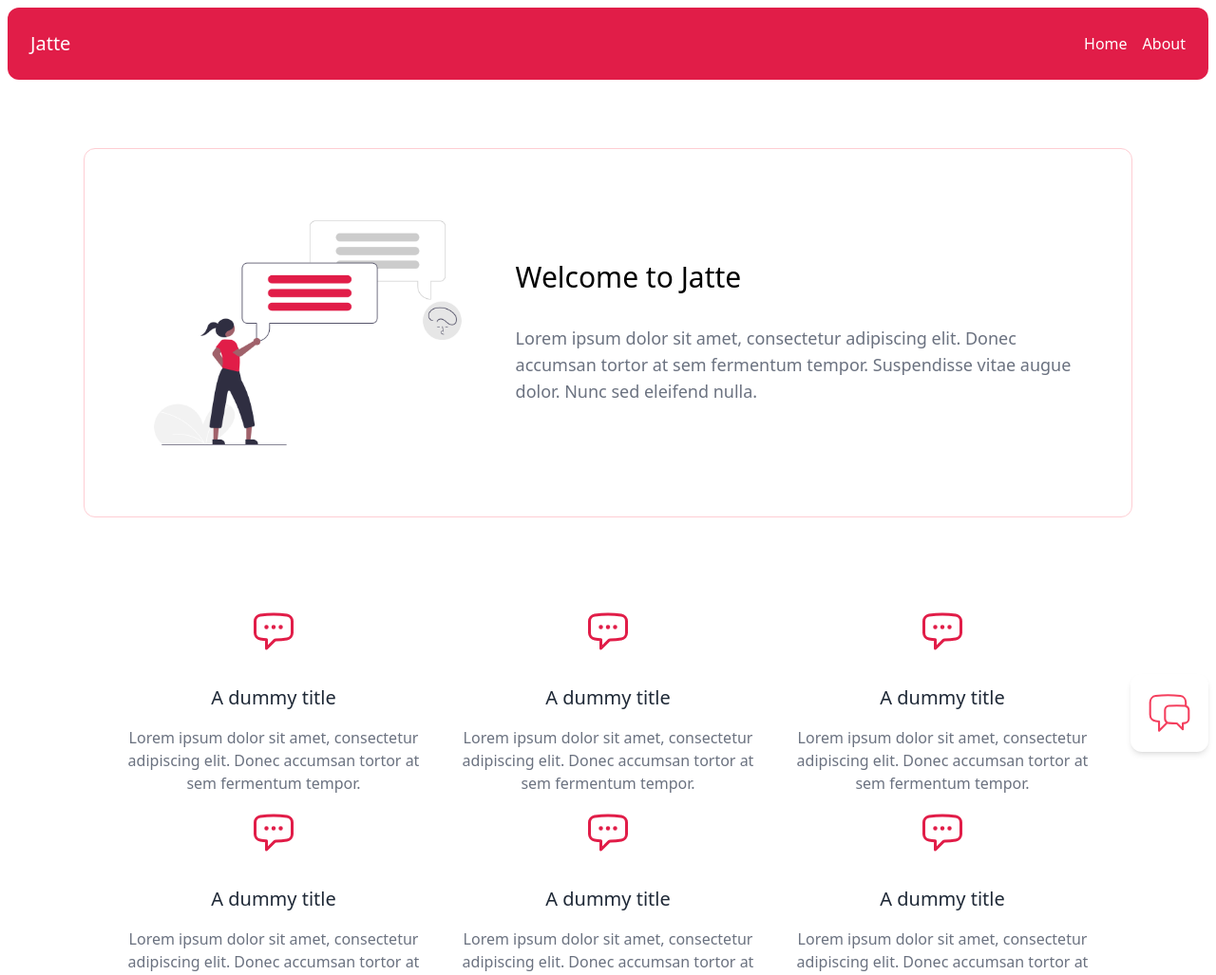
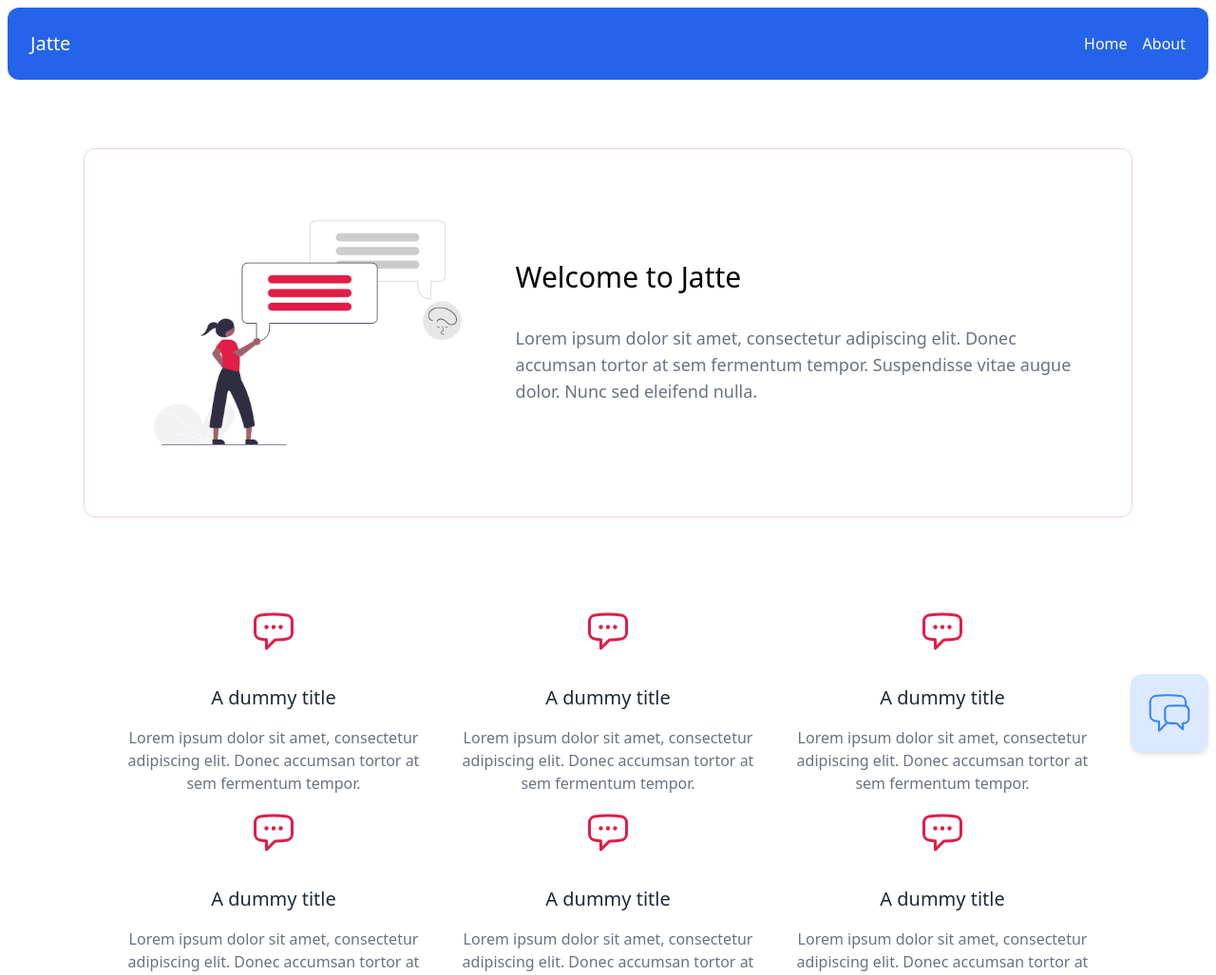
Before and after one commit to TheDarkBlueSnaper/Lazarus, a Django app: page / in a window 1280 px wide. Shown: the top 1027 px of the page at 95% size. Run offline with Django 4.2, Linux system fonts and the light colour scheme.

Commit message:
colour change

```diff
--- a/lazarus/chat/templates/chat/partials/chat_bubble.html
+++ b/lazarus/chat/templates/chat/partials/chat_bubble.html
@@ -1,23 +1,23 @@
-<div id="chat" class="max-w-[300px] fixed right-2 bottom-2 p-4 bg-white border-gray-300 rounded-xl shadow-md">
+<div id="chat" class="max-w-[300px] fixed right-2 bottom-2 p-4 bg-blue-100 border-blue-300 rounded-xl shadow-md">
     <div id="chat_icon">
         <button id="chat_open" class="w-[50px] flex items-center">
-            <svg xmlns="http://www.w3.org/2000/svg" fill="none" viewBox="0 0 24 24" stroke-width="1" stroke="currentColor" class="text-rose-500">
+            <svg xmlns="http://www.w3.org/2000/svg" fill="none" viewBox="0 0 24 24" stroke-width="1" stroke="currentColor" class="text-blue-500">
                 <path stroke-linecap="round" stroke-linejoin="round" d="M20.25 8.511c.884.284 1.5 1.128 1.5 2.097v4.286c0 1.136-.847 2.1-1.98 2.193-.34.027-.68.052-1.02.072v3.091l-3-3c-1.354 0-2.694-.055-4.02-.163a2.115 2.115 0 0 1-.825-.242m9.345-8.334a2.126 2.126 0 0 0-.476-.095 48.64 48.64 0 0 0-8.048 0c-1.131.094-1.976 1.057-1.976 2.192v4.286c0 .837.46 1.58 1.155 1.951m9.345-8.334V6.637c0-1.621-1.152-3.026-2.76-3.235A48.455 48.455 0 0 0 11.25 3c-2.115 0-4.198.137-6.24.402-1.608.209-2.76 1.614-2.76 3.235v6.226c0 1.621 1.152 3.026 2.76 3.235.577.075 1.157.14 1.74.194V21l4.155-4.155" />
               </svg>
         </button>
     </div>
 
     <div id="chat_welcome" class="hidden">
-        <input type="text" name="name" id="chat_name" class="w-full p-2 px-6 py-2 mb-4 bg-gray-100 border-gray-300 rounded-xl" placeholder="Enter your name...">
+        <input type="text" name="name" id="chat_name" class="w-full p-2 px-6 py-2 mb-4 bg-blue-100 border-blue-300 rounded-xl" placeholder="Enter your name...">
 
-        <button id="chat_join" class="w-full px-6 py-2 text-white bg-rose-500 rounded-xl">Join chat</button>
+        <button id="chat_join" class="w-full px-6 py-2 text-white bg-blue-500 rounded-xl">Join chat</button>
     </div>
 
     <div id="chat_room" class="hidden">
-        <div id="chat_log" class="mb-4 p-4 bg-gray-100 rounded-xl h-[300px] overflow-scroll">
+        <div id="chat_log" class="mb-4 p-4 bg-blue-100 rounded-xl h-[300px] overflow-scroll">
             <p>Welcome to the chat! Please be patient, our staff will join you soon...</p>
         </div>
 
-        <input type="text" name="message" id="chat_message_input" class="w-full p-4 mb-4 bg-gray-100 border-gray-100 rounded-xl" placeholder="Type your message...">
-        <button id="chat_message_send" class="w-full px-6 py-2 text-white bg-rose-500 rounded-xl">Send</button>
+        <input type="text" name="message" id="chat_message_input" class="w-full p-4 mb-4 bg-blue-100 border-blue-100 rounded-xl" placeholder="Type your message...">
+        <button id="chat_message_send" class="w-full px-6 py-2 text-white bg-blue-500 rounded-xl">Send</button>
     </div>
--- a/lazarus/core/templates/core/base.html
+++ b/lazarus/core/templates/core/base.html
@@ -12,7 +12,7 @@
 
     <body>
         <div class="p-2">
-            <nav class="p-6 bg-rose-600 text-white flex justify-between items-center rounded-xl">
+            <nav class="flex items-center justify-between p-6 text-white bg-blue-600 rounded-xl">
                 <a href="{% url 'core:index' %}" class="text-xl">Jatte</a>
 
                 <div class="flex items-center space-x-4">
@@ -21,9 +21,9 @@
                 </div>
             </nav>
 
-            <main class="max-w-6xl mx-auto p-6">
+            <main class="max-w-6xl p-6 mx-auto">
                 {% if messages %}
-                    <div class="message mb-6 p-6 bg-gray-800 text-white rounded-xl">
+                    <div class="p-6 mb-6 text-white bg-gray-800 message rounded-xl">
                         {% for message in messages %}
                             <p>{{ message }}</p>
                         {% endfor %}
@@ -35,7 +35,7 @@
             </main>
         </div>
 
-        <footer class="py-12 px-6 bg-gray-800 text-white text-center text-xs">
+        <footer class="px-6 py-12 text-xs text-center text-white bg-gray-800">
             <p>Copyright (c) 2023 - Jatte</p>
         </footer>
 
```
Also changed, not shown: lazarus/static/css/main.min.css.
